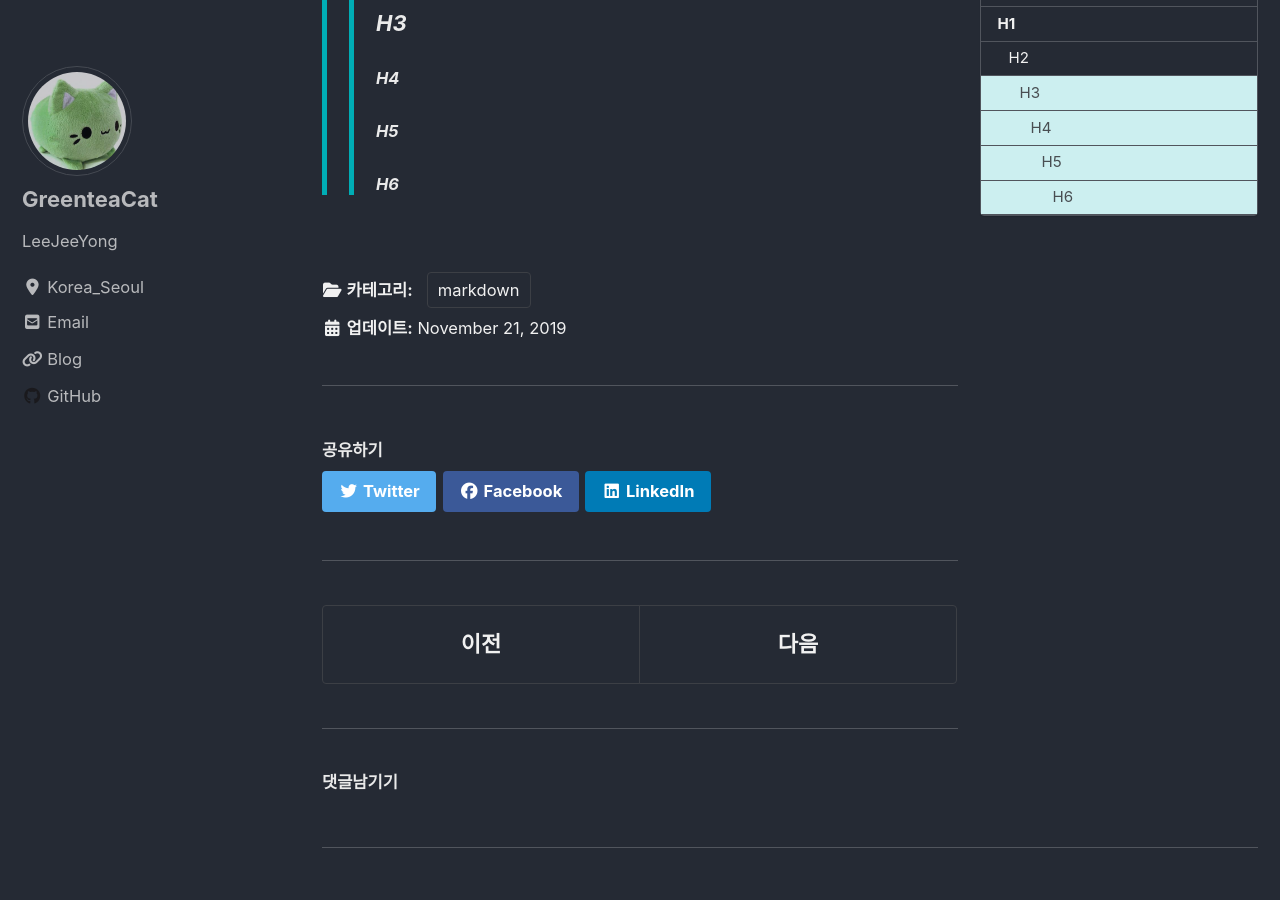
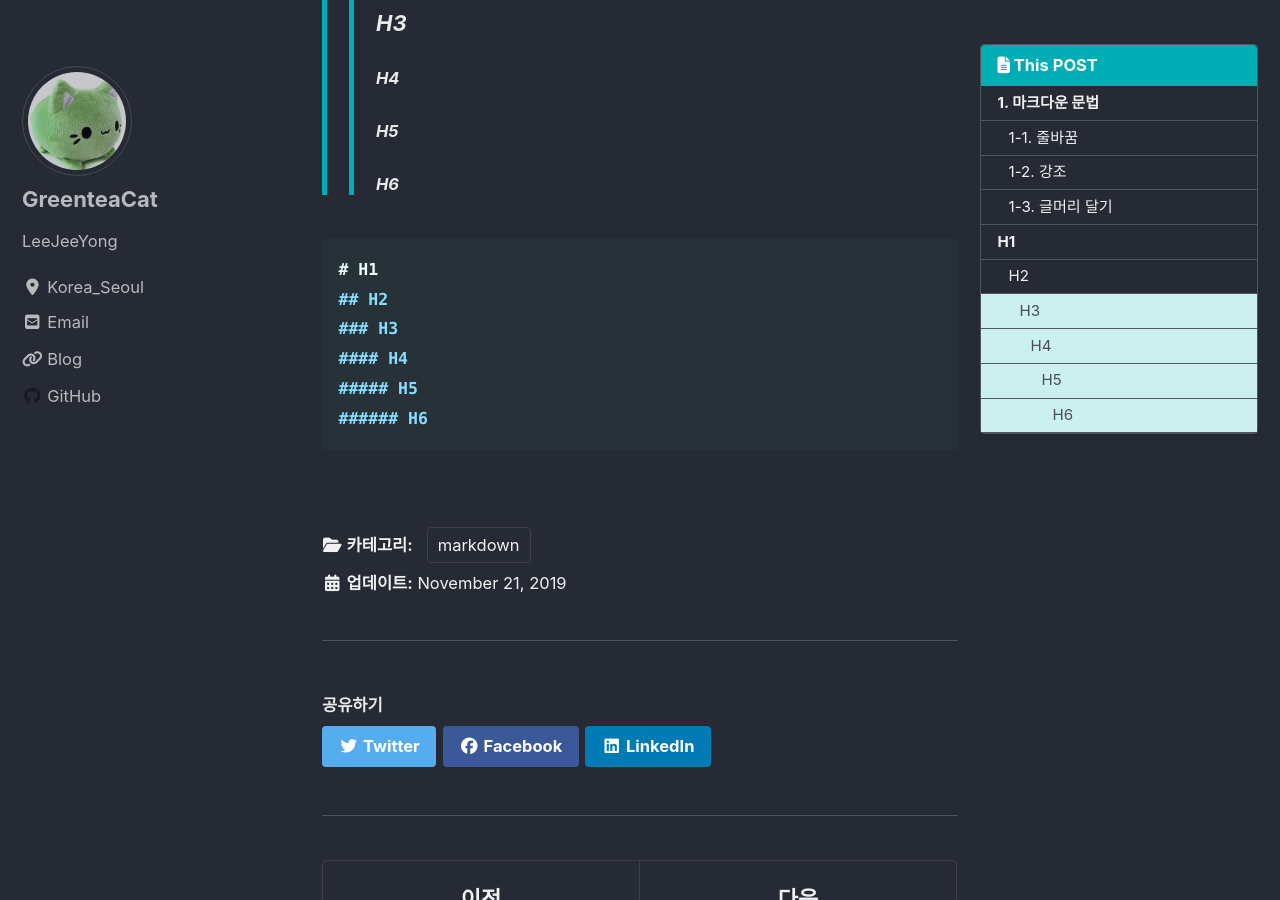
Before and after one commit to Leejeeyong/leejeeyong.github.io, a Jekyll site: the page built from _posts/2019-11-21-markdown-documents.md, in a window 1280 px wide and 900 px high, scrolled down 2483 px. Built offline with Jekyll 4.4.1, drawn with Linux system fonts in a browser that asks for light colours; cached includes are drawn as plain includes; nearby versions of some CDN libraries; comment, search, counter and statistics services are not loaded.

Commit message:
markdown docu

````diff
--- a/_posts/2019-11-21-markdown-documents.md
+++ b/_posts/2019-11-21-markdown-documents.md
@@ -93,3 +93,20 @@ __녹차맛 고양이__의 블로그입니다.
 > > #### H4
 > > ##### H5
 > > ###### H6
+
+
+
+
+
+
+
+```markdown
+# H1
+## H2
+### H3
+#### H4
+##### H5
+###### H6
+```
+
+>
````
